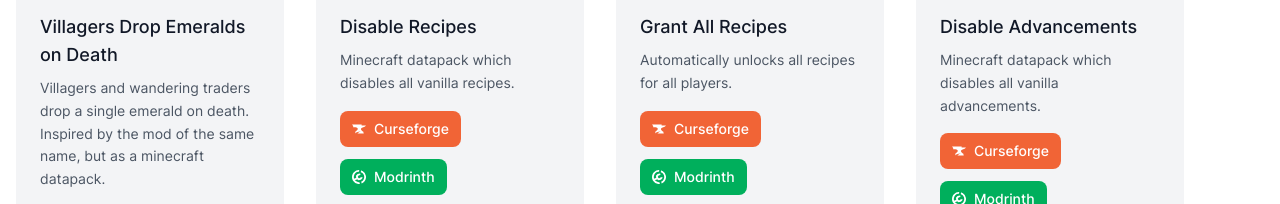
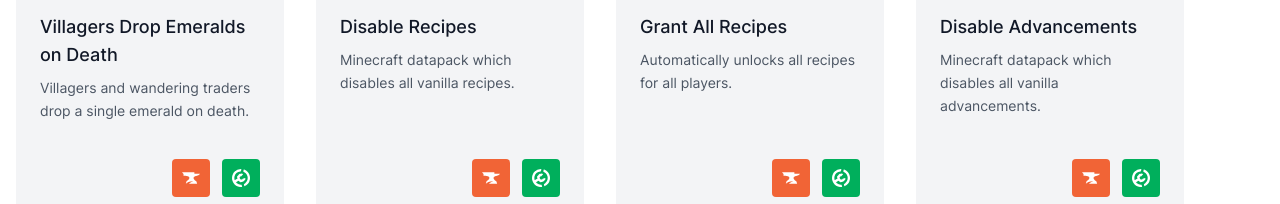
Before and after one commit to SilentDoom-Minecraft/website, an Astro site: page / in a window 1280 px wide. Shown: the part 592-796 px from the top of the page. Built offline with nearby package versions, Linux system fonts and the light colour scheme; Astro itself is replaced by a stand-in of ours.

Commit message:
Change curseforge/modrinth links to only be icons

```diff
--- a/src/components/projects/Project.astro
+++ b/src/components/projects/Project.astro
@@ -15,15 +15,15 @@
 ---
 
 <div class="w-[300px] p-4">
-    <div class="bg-gray-100 rounded-lg">
+    <div class="bg-gray-100 rounded-lg h-full flex flex-col">
         <Image
             class="rounded w-full object-cover object-center"
-            src=`/logos/${image}`
+            src={`/logos/${image}`}
             alt="Project logo"
             width="300"
             height="300"
         />
-        <div class="py-4 px-6">
+        <div class="py-4 px-6 flex flex-col flex-1">
             {
                 !!tags.every((tag) => tag !== '') && (
                     <div class="flex items-center space-x-2 mb-4">
@@ -42,20 +42,17 @@
             <p class="leading-relaxed text-sm mb-4">
                 {description}
             </p>
-            <div class="flex items-center flex-wrap gap-3 mt-4">
+            <div class="flex-1"></div>
+            <div class="flex items-center justify-end flex-wrap gap-3 mt-5">
                 {
                     !!curseforge && (
                         <a
                             href={curseforge}
                             target="_blank"
                             rel="noopener noreferrer"
-                            class="px-3 py-2 text-sm font-medium text-center inline-flex items-center text-white rounded-lg bg-[#F16436] hover:bg-[#cf3e0e]"
+                            class="p-2.5 text-lg font-medium text-center inline-flex items-center text-white rounded bg-[#F16436] hover:bg-[#cf3e0e]"
                         >
-                            <Icon
-                                name="simple-icons:curseforge"
-                                class="w-3.5 h-3.5 text-white me-2"
-                            />
-                            Curseforge
+                            <Icon name="simple-icons:curseforge" class="text-white" />
                         </a>
                     )
                 }
@@ -65,13 +62,9 @@
                             href={modrinth}
                             target="_blank"
                             rel="noopener noreferrer"
-                            class="px-3 py-2 text-sm font-medium text-center inline-flex items-center text-white rounded-lg bg-[#00AF5C] hover:bg-[#008345]"
+                            class="p-2.5 text-lg font-medium text-center inline-flex items-center text-white rounded bg-[#00AF5C] hover:bg-[#008345]"
                         >
-                            <Icon
-                                name="simple-icons:modrinth"
-                                class="w-3.5 h-3.5 text-white me-2"
-                            />
-                            Modrinth
+                            <Icon name="simple-icons:modrinth" class="text-white" />
                         </a>
                     )
                 }
--- a/src/components/projects/projects.ts
+++ b/src/components/projects/projects.ts
@@ -3,7 +3,7 @@
         {
             title: 'Villagers Drop Emeralds on Death',
             description:
-                'Villagers and wandering traders drop a single emerald on death. Inspired by the mod of the same name, but as a minecraft datapack.',
+                'Villagers and wandering traders drop a single emerald on death.',
             image: 'villagers-drop-emeralds.webp',
             tags: [''],
             curseforge:
```
